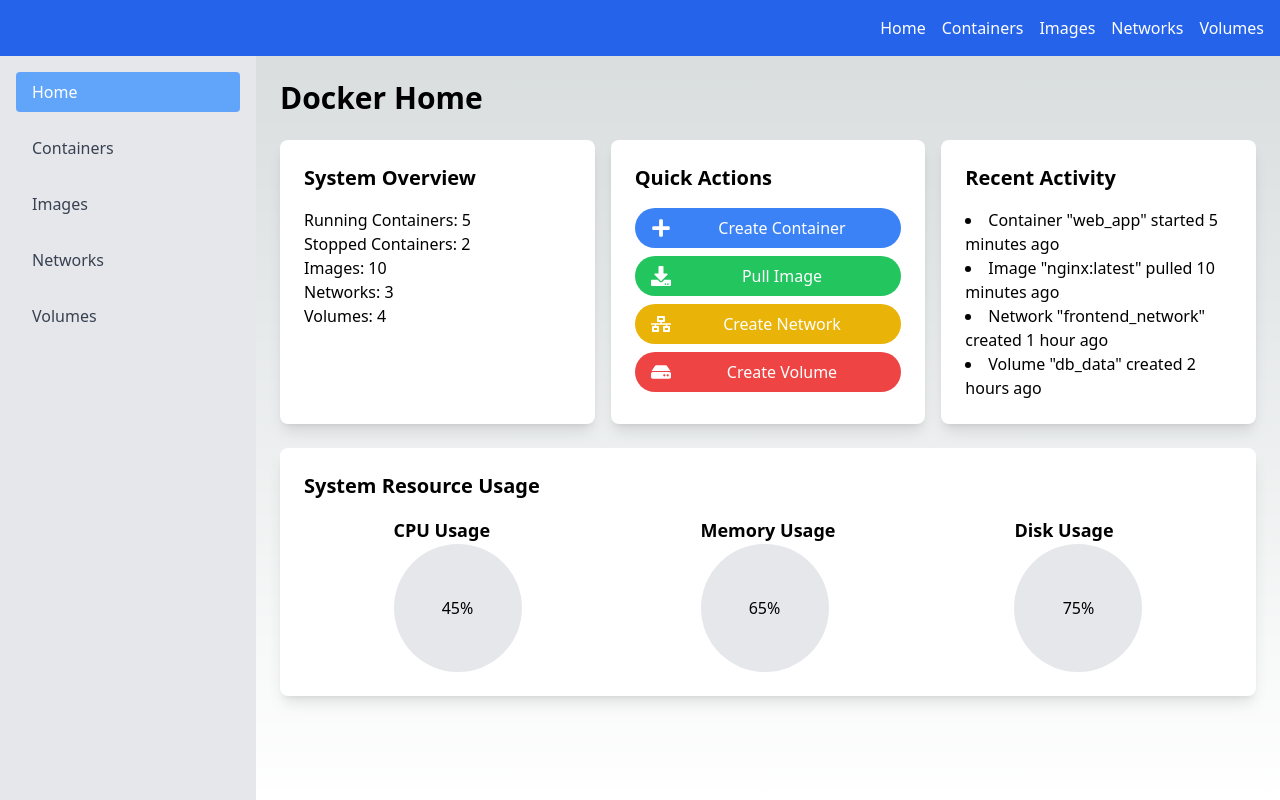
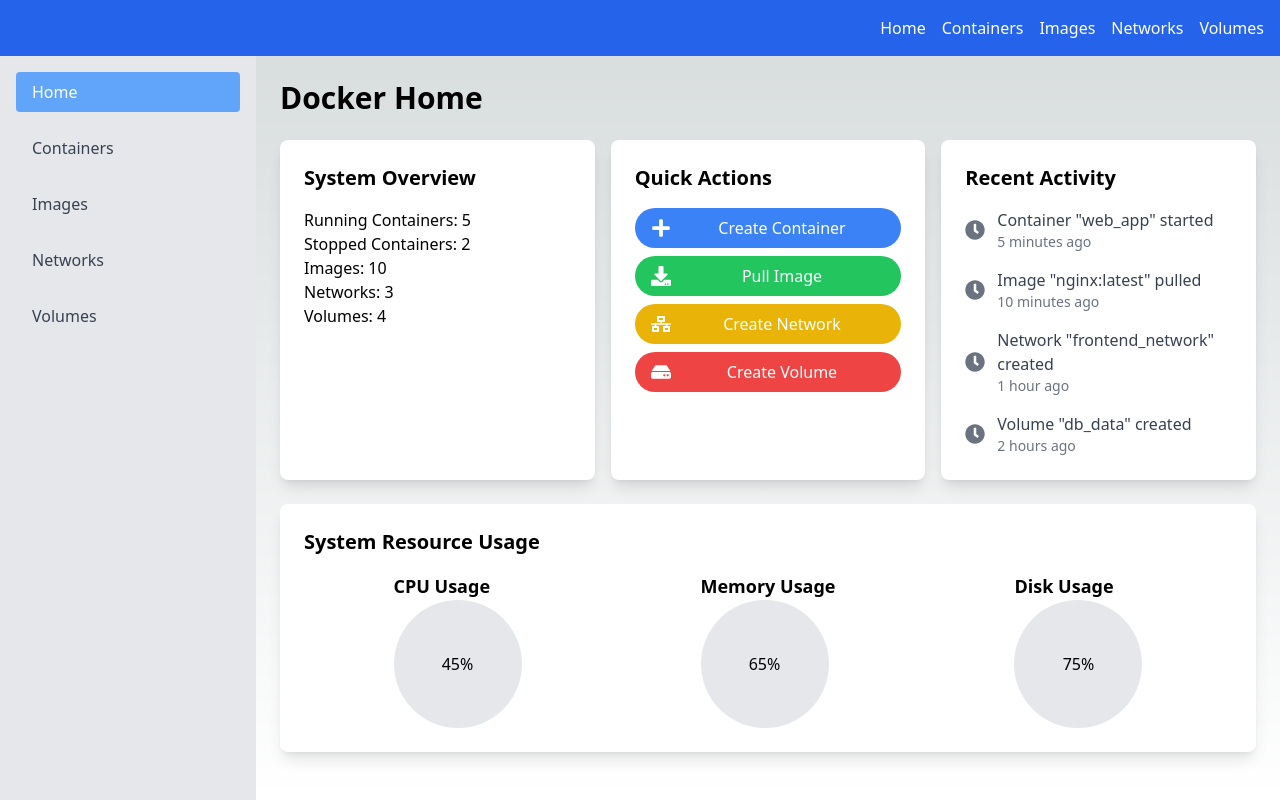
Before and after one commit to yeoniii20/docker_GUI, a Next.js app: page / in a window 1280 px wide. Built offline with nearby package versions, Linux system fonts and the light colour scheme.

Commit message:
style: change RecentActivity style

```diff
--- a/src/app/components/home/recentActivity.tsx
+++ b/src/app/components/home/recentActivity.tsx
@@ -1,16 +1,30 @@
+"use client";
+
+import { FaClock } from "react-icons/fa";
+
+const recentActivities = [
+  { activity: 'Container "web_app" started', time: "5 minutes ago" },
+  { activity: 'Image "nginx:latest" pulled', time: "10 minutes ago" },
+  { activity: 'Network "frontend_network" created', time: "1 hour ago" },
+  { activity: 'Volume "db_data" created', time: "2 hours ago" },
+];
+
 const RecentActivity = () => {
   return (
-    <>
-      <div className="bg-white p-6 rounded-lg shadow-lg md:col-span-2 lg:col-span-1">
-        <h2 className="text-xl font-semibold mb-4">Recent Activity</h2>
-        <ul className="list-disc list-inside">
-          <li>Container "web_app" started 5 minutes ago</li>
-          <li>Image "nginx:latest" pulled 10 minutes ago</li>
-          <li>Network "frontend_network" created 1 hour ago</li>
-          <li>Volume "db_data" created 2 hours ago</li>
-        </ul>
-      </div>
-    </>
+    <div className="bg-white p-6 rounded-lg shadow-lg md:col-span-2 lg:col-span-1">
+      <h2 className="text-xl font-semibold mb-4">Recent Activity</h2>
+      <ul className="space-y-4">
+        {recentActivities.map((item, index) => (
+          <li key={index} className="flex items-center space-x-3">
+            <FaClock className="text-gray-500 w-5 h-5 flex-shrink-0" />
+            <div className="flex flex-col">
+              <span className="font-medium text-gray-700">{item.activity}</span>
+              <span className="text-sm text-gray-500">{item.time}</span>
+            </div>
+          </li>
+        ))}
+      </ul>
+    </div>
   );
 };
 
```
